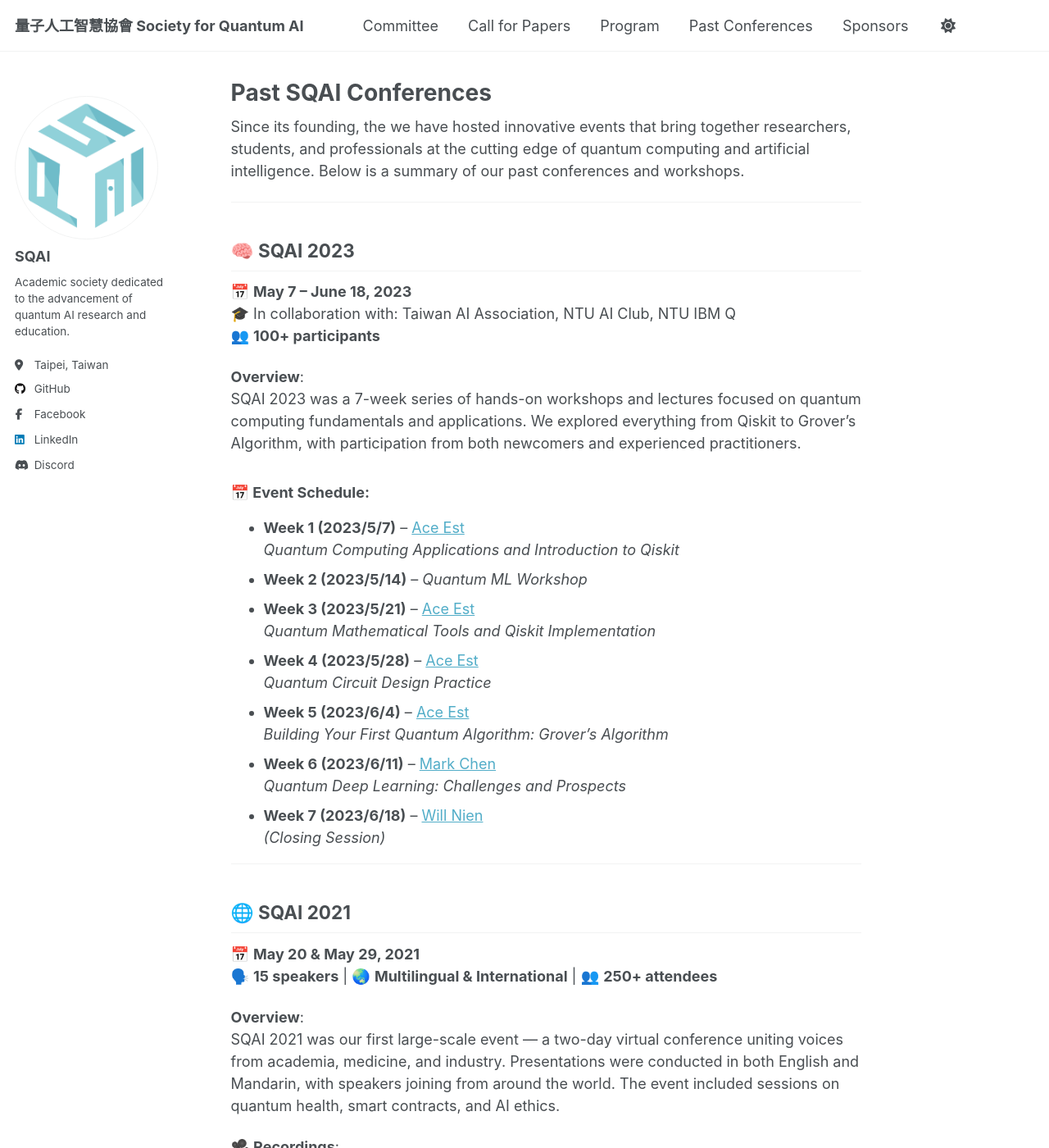
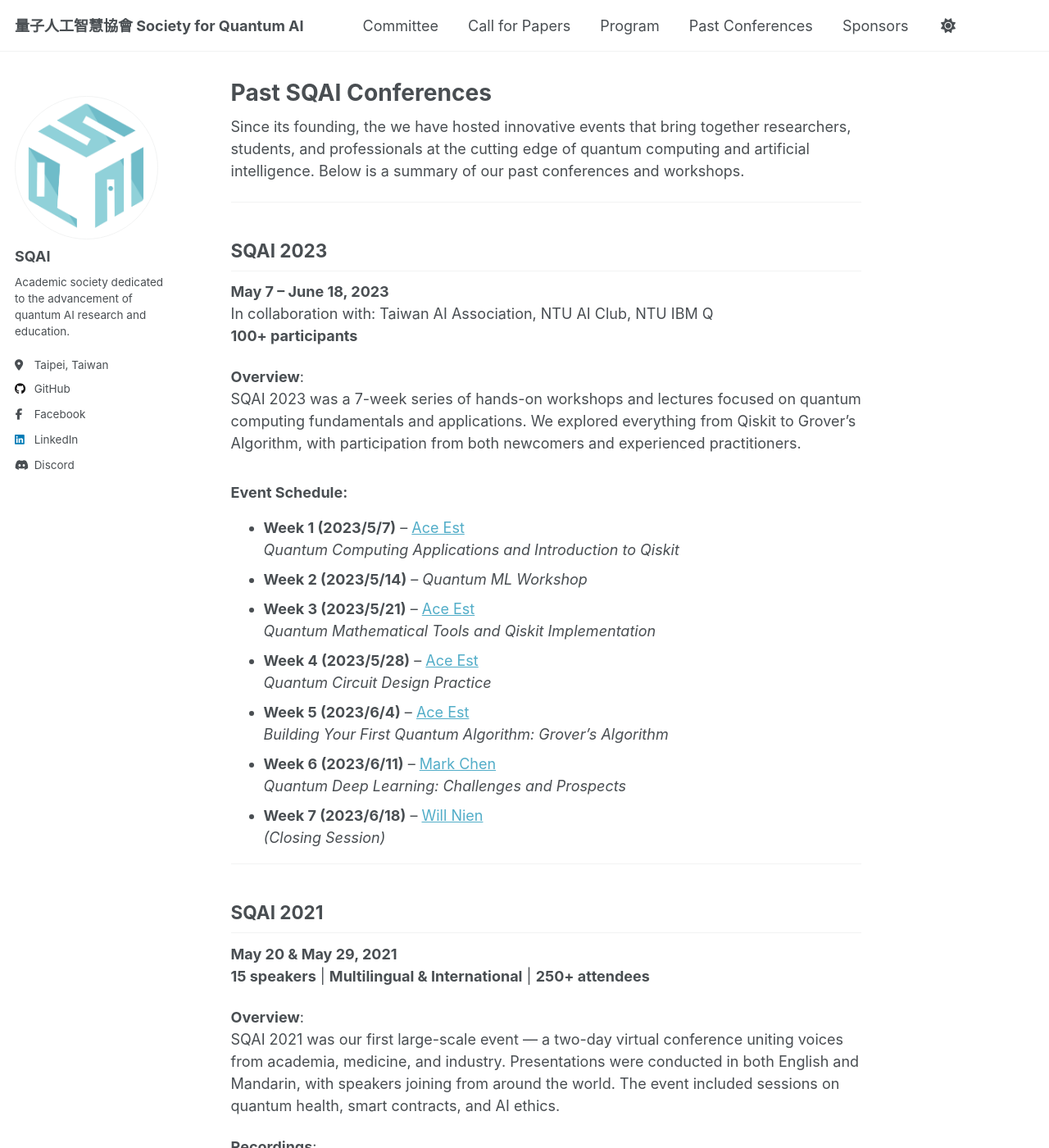
Before and after one commit to danielqnow/QuantumIntelligenceSociety.github.io, a Jekyll site: the page built from _pages/past.md, in a window 1280 px wide and 1400 px high. Shown: the whole window at 82% size. Built offline with Jekyll 4.4.1, drawn with Linux system fonts in a browser that asks for light colours; comment, search, counter and statistics services are not loaded; some of the changed text lies outside the part shown.

Commit message:
Beautify the site

```diff
--- a/_pages/past.md
+++ b/_pages/past.md
@@ -8,15 +8,15 @@ Since its founding, the we have hosted innovative events that bring together res
 
 ---
 
-## 🧠 **SQAI 2023**
-📅 **May 7 – June 18, 2023**
-🎓 In collaboration with: Taiwan AI Association, NTU AI Club, NTU IBM Q
-👥 **100+ participants**
+## **SQAI 2023**
+**May 7 – June 18, 2023**
+In collaboration with: Taiwan AI Association, NTU AI Club, NTU IBM Q
+**100+ participants**
 
 **Overview**:
 SQAI 2023 was a 7-week series of hands-on workshops and lectures focused on quantum computing fundamentals and applications. We explored everything from Qiskit to Grover’s Algorithm, with participation from both newcomers and experienced practitioners.
 
-### 📅 Event Schedule:
+### Event Schedule:
 - **Week 1 (2023/5/7)** – [Ace Est](https://www.facebook.com/ace.est1)
   *Quantum Computing Applications and Introduction to Qiskit*
 - **Week 2 (2023/5/14)** – *Quantum ML Workshop*
@@ -33,14 +33,14 @@ SQAI 2023 was a 7-week series of hands-on workshops and lectures focused on quan
 
 ---
 
-## 🌐 **SQAI 2021**
-📅 **May 20 & May 29, 2021**
-🗣️ **15 speakers** | 🌏 **Multilingual & International** | 👥 **250+ attendees**
+## **SQAI 2021**
+**May 20 & May 29, 2021**
+**15 speakers** | **Multilingual & International** | **250+ attendees**
 
 **Overview**:
 SQAI 2021 was our first large-scale event — a two-day virtual conference uniting voices from academia, medicine, and industry. Presentations were conducted in both English and Mandarin, with speakers joining from around the world. The event included sessions on quantum health, smart contracts, and AI ethics.
 
-🎥 **Recordings**:
+**Recordings**:
 - [Watch Day 1](https://www.youtube.com/watch?v=Ba4BuGCNrm0)
 - [Watch Day 2](https://www.youtube.com/watch?v=5w1HDaM4dHg)
 
@@ -53,4 +53,4 @@ SQAI 2021 was our first large-scale event — a two-day virtual conference uniti
 ---
 
 Want to be part of our future events or see a new initiative launched?
-📩 Contact us or visit our [Get Involved](/committee) page to learn more.
+Contact us or visit our [Get Involved](/committee) page to learn more.
```
Also changed, not shown: _pages/about.md (+3 -1 lines), _pages/cfp.md (+7 -9 lines), _pages/committee.md (+6 -6 lines), _pages/program.md (+10 -7 lines), _pages/sponsors.md (+5 -5 lines), images/quantumlaser.jpg.
